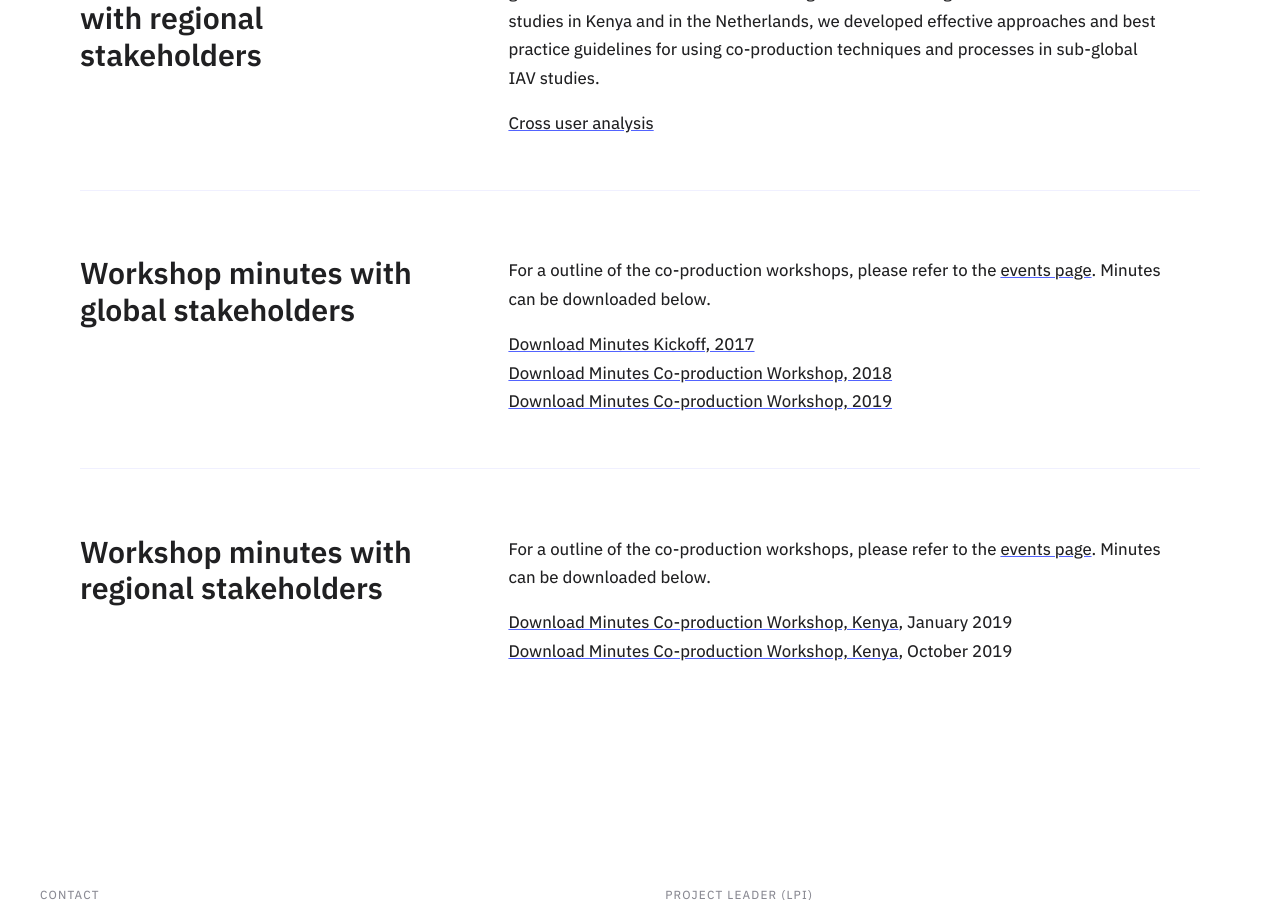
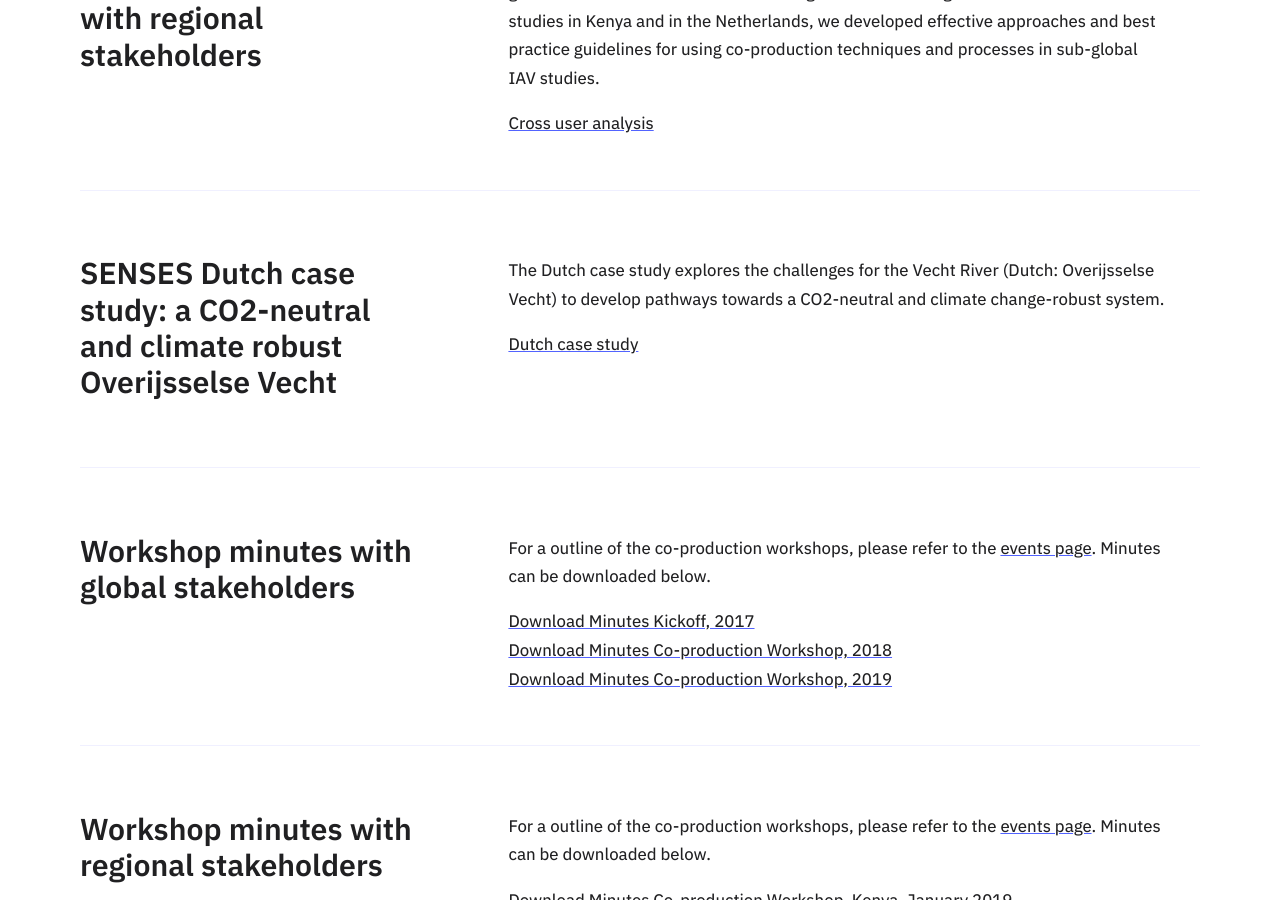
Before and after one commit to SensesProject/project-website-jekyll, a Jekyll site: the page built from results/index.html, in a window 1280 px wide and 900 px high, scrolled down 2461 px. Built offline with Jekyll 4.4.1, drawn with Linux system fonts in a browser that asks for light colours.

Commit message:
Update index.html

```diff
--- a/results/index.html
+++ b/results/index.html
@@ -115,6 +115,20 @@ layout: home
   </section>
    <section class="column">
     <div class="aside">
+      <h4>SENSES Dutch case study: a CO2-neutral and climate robust Overijsselse Vecht</h4>
+    </div>
+    <div class="content">
+      <p>
+        The Dutch case study explores the challenges for the Vecht River (Dutch: Overijsselse Vecht) to develop pathways towards a CO2-neutral and climate change-robust system.
+      </p>
+      <p>
+        <a href="./results/SENSES D2.3 Dutch Case Study.pdf"> Dutch case study</a>
+      </p>
+    </div>
+  </section>
+
+  <section class="column">
+    <div class="aside">
       <h4>Workshop minutes with global stakeholders</h4>
     </div>
     <div class="content">
```
